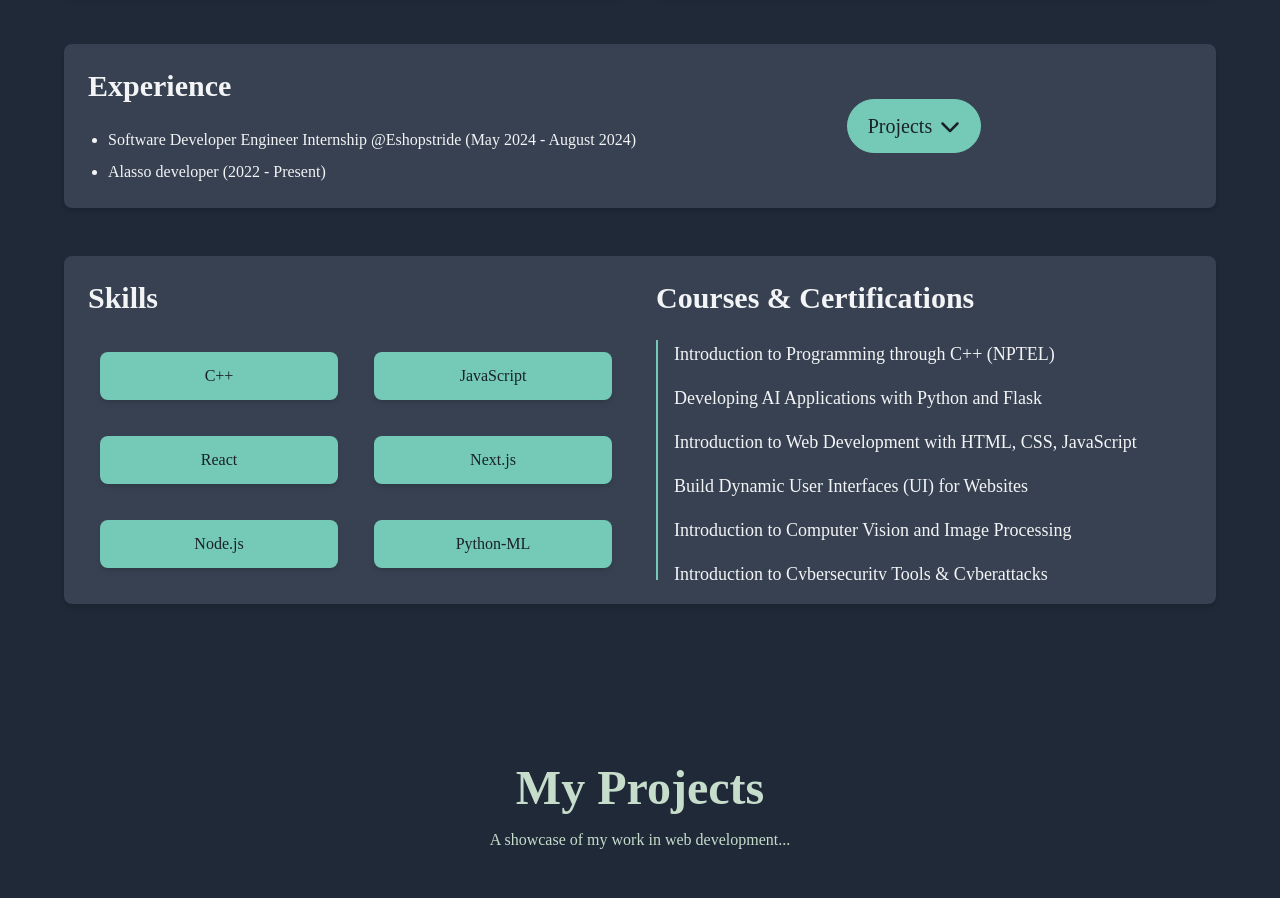
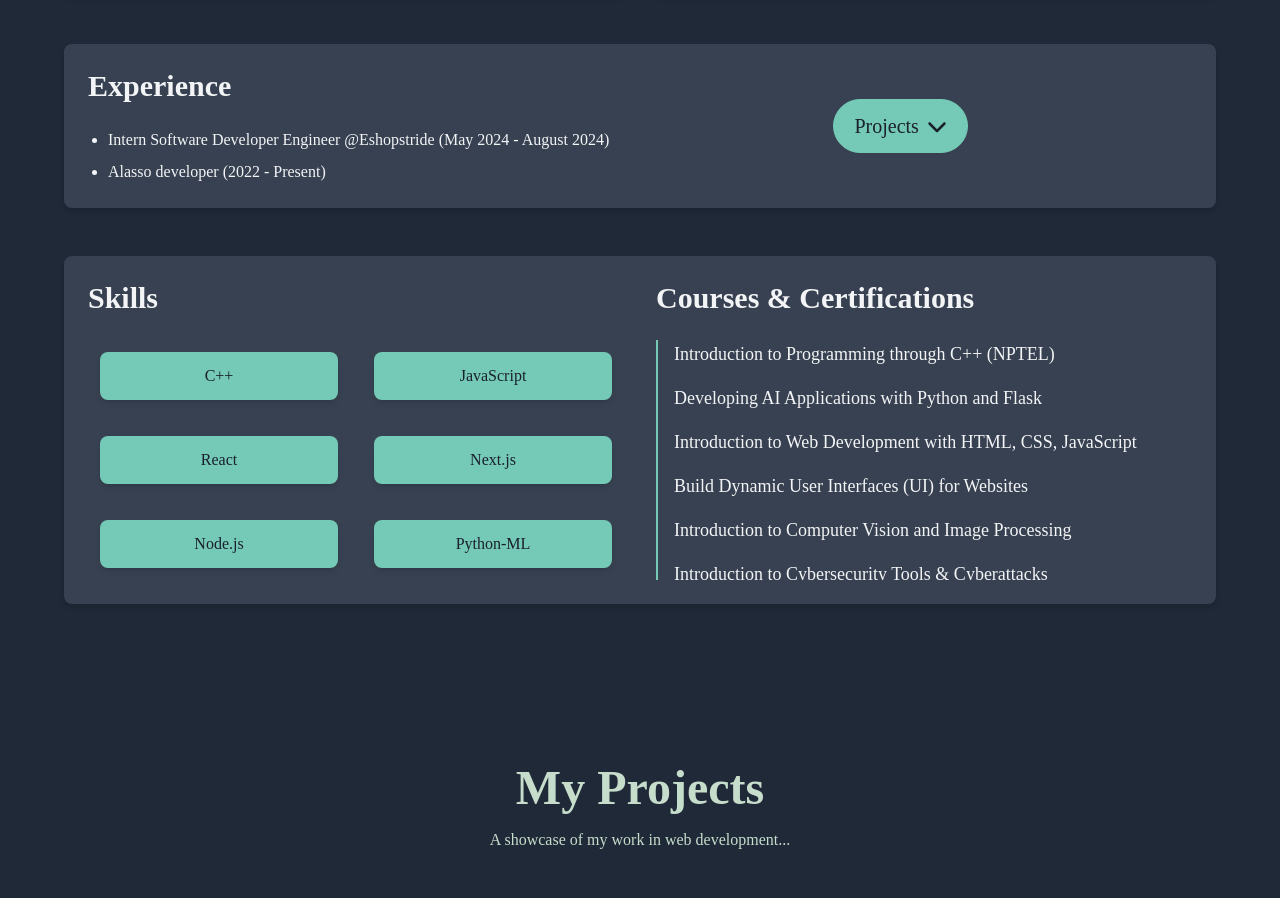
Before and after one commit to anisharma01/portfolio, a Next.js app: page / in a window 1280 px wide. Shown: the part 1160-2058 px from the top of the page. Built offline with nearby package versions, Linux system fonts and the light colour scheme.

Commit message:
exp update

```diff
--- a/src/app/components/About.tsx
+++ b/src/app/components/About.tsx
@@ -60,7 +60,7 @@ export default function About() {
           <div>
             <h2 className="text-3xl font-bold mb-6">Experience</h2>
             <ul className="list-disc ml-5 space-y-2">
-              <li>Software Developer Engineer Internship @Eshopstride (May 2024 - August 2024)</li>
+              <li>Intern Software Developer Engineer @Eshopstride (May 2024 - August 2024)</li>
               <li>Alasso developer (2022 - Present)</li>
             </ul>
           </div>
```
